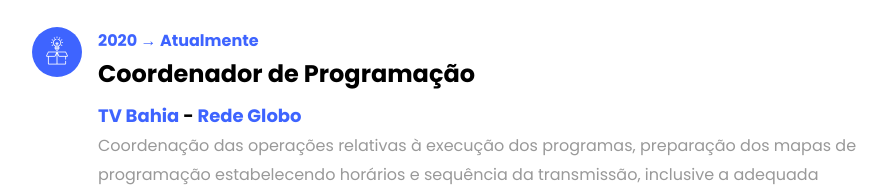
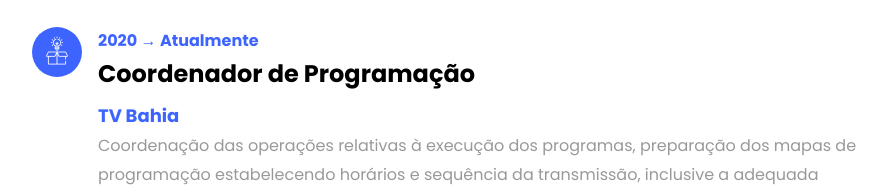
Before and after one commit to victormdev/victormdev.github.io, a plain HTML site: page index.html in a window 1280 px wide. Shown: the part 2037-2230 px from the top of the page, without its empty margins (338-1226 px from the left). Drawn offline with Linux system fonts and the light colour scheme; files whose address does not match are found by name.

Commit message:
update job

```diff
--- a/index.html
+++ b/index.html
@@ -146,7 +146,7 @@
 					    	<div class="text pl-3">
 		    					<span class="date">2020 → Atualmente</span>
 		    					<h2>Coordenador de Programação</h2>
-		    					<span class="position"><a href="http://www.redebahia.com.br" target="_blank">TV Bahia</a> - <a href="https://www.globo.com" target="_blank">Rede Globo</a></span>
+		    					<span class="position"><a href="http://www.redebahia.com.br" target="_blank">TV Bahia</a></span>
 		    					<p>Coordenação das operações relativas à execução dos programas, preparação dos mapas de programação estabelecendo horários e sequência da transmissão, inclusive a adequada inserção dos conteúdos para cumprimento das determinações legais que regulam a matéria.</p>
 		    				</div>
 	    				</div>
```
